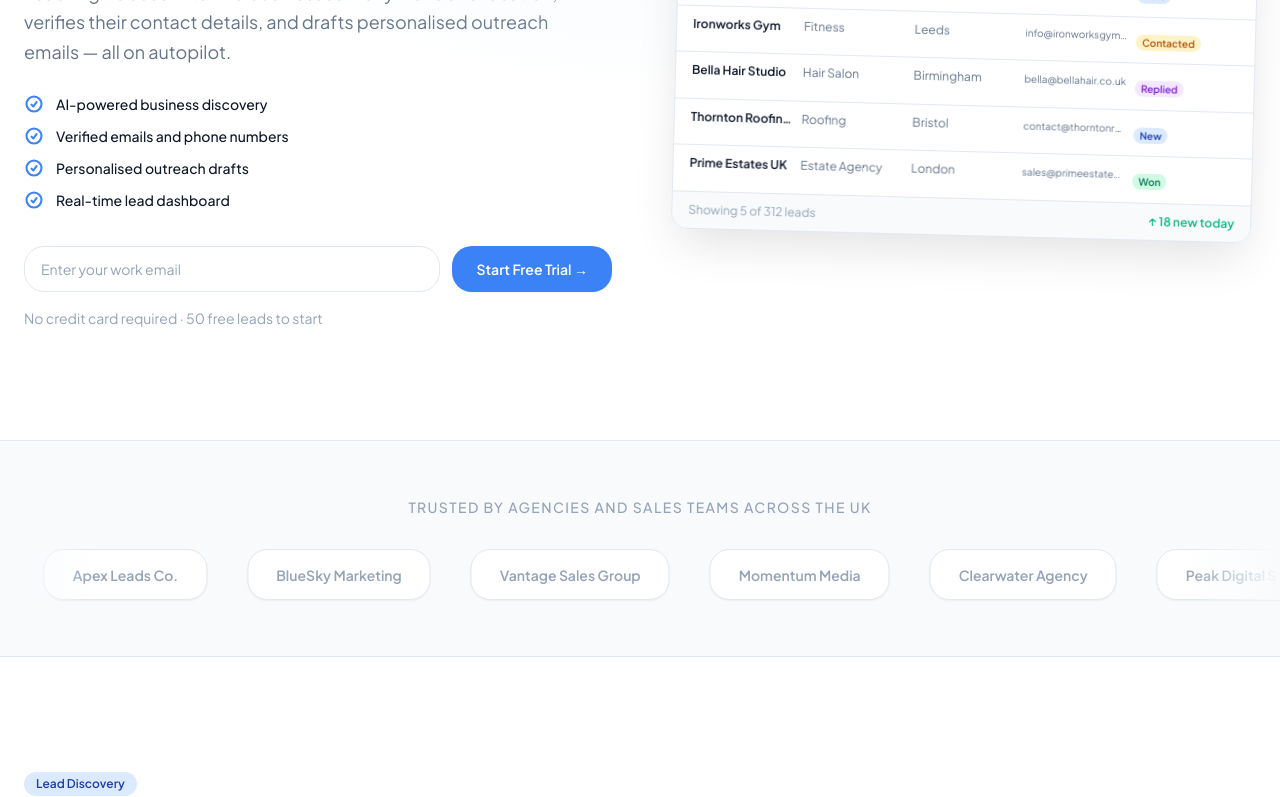
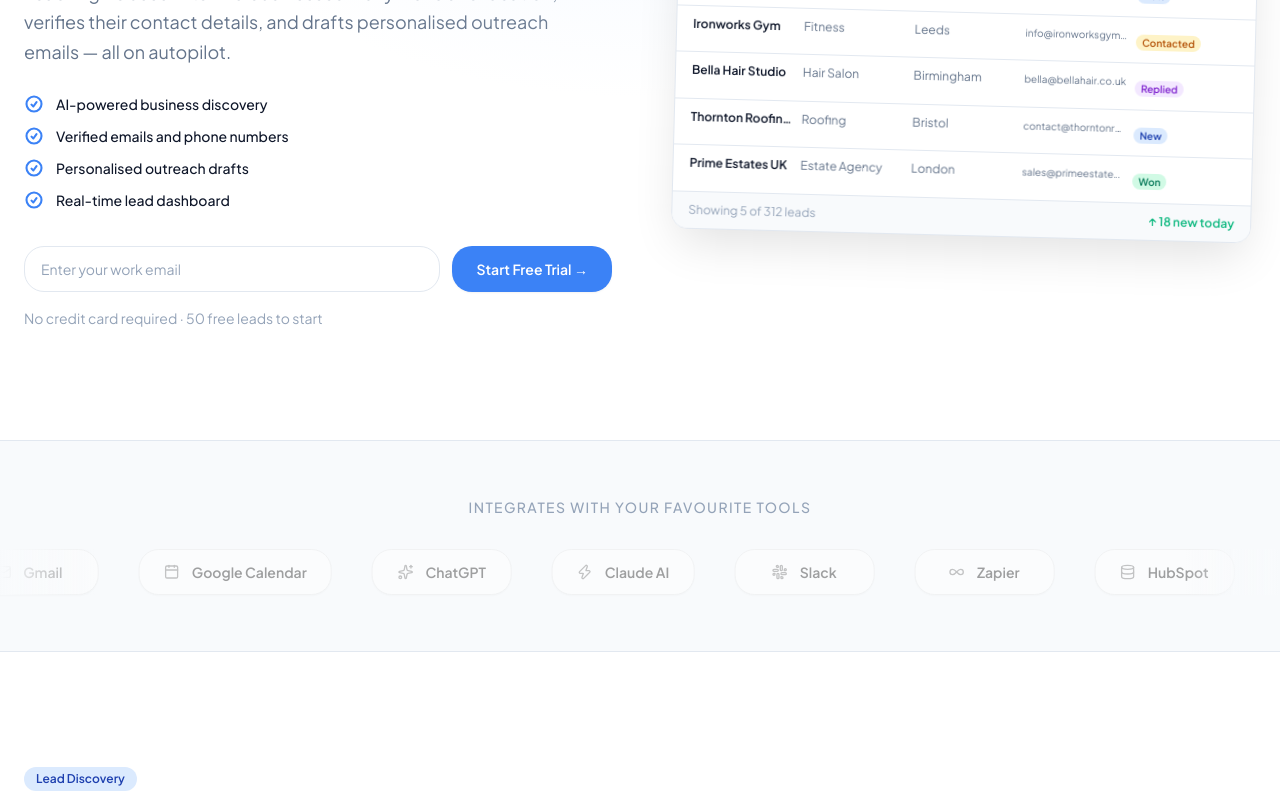
Before and after one commit to weautomatex-gif/leadengine-site, a Next.js app: page / in a window 1280 px wide. Shown: the part 400-1197 px from the top of the page. Built offline with nearby package versions, Linux system fonts and the light colour scheme; no server answers.

Commit message:
Fix integrations section, campaign progress, credit terminology

```diff
--- a/src/app/dashboard/campaigns/page.tsx
+++ b/src/app/dashboard/campaigns/page.tsx
@@ -176,18 +176,9 @@ export default function CampaignsPage() {
                           </div>
                         </td>
                         <td className="px-4 py-3">
-                          <div className="w-full">
-                            <div className="flex justify-between text-[10px] font-semibold uppercase tracking-wider mb-1.5">
-                              <span className="text-[#0F172A]">{found} <span className="text-[#94A3B8]">/ {maxLeads}</span></span>
-                              <span className="text-[#64748B]">{percent}%</span>
-                            </div>
-                            <div className="h-1.5 w-full bg-slate-100 rounded-full overflow-hidden">
-                              <div
-                                className={`h-full rounded-full transition-all duration-1000 ${percent === 100 ? 'bg-emerald-500' : 'bg-[#3B82F6]'}`}
-                                style={{ width: `${percent}%` }}
-                              />
-                            </div>
-                          </div>
+                          <span className="text-xs font-bold text-[#0F172A]">
+                            {found} {found === 1 ? 'lead' : 'leads'} found
+                          </span>
                         </td>
                         <td className="px-4 py-3">
                           <StatusBadge status={displayStatus} />
--- a/src/app/dashboard/scout/page.tsx
+++ b/src/app/dashboard/scout/page.tsx
@@ -248,7 +248,7 @@ export default function ScoutRunPage() {
                         : 'bg-white border-[#E2E8F0] text-[#64748B] hover:border-slate-300'
                     }`}
                   >
-                    {num}
+                    Up to {num}
                   </button>
                 ))}
               </div>
@@ -275,9 +275,9 @@ export default function ScoutRunPage() {
               </button>
               {!fetchingCredits && creditsLeft !== null && (
                 <p className="text-center text-[10px] font-bold text-[#94A3B8] uppercase tracking-widest mt-4">
-                   {leadCount > creditsLeft
-                     ? `Insufficient credits (${creditsLeft} remaining)`
-                     : `Uses ${leadCount} of ${creditsLeft} available credits`}
+                   {leadCount > (creditsLeft || 0)
+                     ? `Insufficient leads (${creditsLeft} remaining)`
+                     : `Up to ${leadCount} leads · ${creditsLeft} leads remaining this month`}
                 </p>
               )}
             </div>
@@ -351,7 +351,7 @@ export default function ScoutRunPage() {
             {!fetchingCredits && creditsLeft !== null && (
                <div className="pt-4 border-t border-slate-100 w-full text-center">
                   <p className="text-[10px] font-black text-[#94A3B8] uppercase tracking-widest">
-                     Using {leadCount} of {creditsLeft} credits
+                     Up to {leadCount} leads · {creditsLeft} leads remaining this month
                   </p>
                </div>
             )}
--- a/src/components/sections/TrustBar.tsx
+++ b/src/components/sections/TrustBar.tsx
@@ -1,25 +1,40 @@
 'use client'
 
-const agencies = [
-  'GrowthPulse Agency',
-  'NorthStar Digital',
-  'Apex Leads Co.',
-  'BlueSky Marketing',
-  'Vantage Sales Group',
-  'Momentum Media',
-  'Clearwater Agency',
-  'Peak Digital Studio',
+import {
+  MapPin,
+  Search,
+  Mail,
+  Calendar,
+  Sparkles,
+  Zap,
+  Slack,
+  Infinity,
+  Database,
+  FileText
+} from 'lucide-react'
+
+const tools = [
+  { name: 'Google Maps', icon: MapPin },
+  { name: 'Google', icon: Search },
+  { name: 'Gmail', icon: Mail },
+  { name: 'Google Calendar', icon: Calendar },
+  { name: 'ChatGPT', icon: Sparkles },
+  { name: 'Claude AI', icon: Zap },
+  { name: 'Slack', icon: Slack },
+  { name: 'Zapier', icon: Infinity },
+  { name: 'HubSpot', icon: Database },
+  { name: 'Notion', icon: FileText },
 ]
 
 // Duplicate for seamless loop
-const allAgencies = [...agencies, ...agencies]
+const allTools = [...tools, ...tools]
 
 export default function TrustBar() {
   return (
     <section className="py-14 bg-[#F8FAFC] border-y border-[#E2E8F0] overflow-hidden">
       <div className="max-w-7xl mx-auto px-6 mb-8 text-center">
         <p className="text-sm font-medium text-[#94A3B8] uppercase tracking-widest">
-          Trusted by agencies and sales teams across the UK
+          INTEGRATES WITH YOUR FAVOURITE TOOLS
         </p>
       </div>
 
@@ -34,12 +49,13 @@ export default function TrustBar() {
         />
 
         <div className="marquee-track">
-          {allAgencies.map((name, i) => (
+          {allTools.map((tool, i) => (
             <div
               key={i}
-              className="flex-shrink-0 mx-5 px-7 py-3 rounded-xl bg-white border border-[#E2E8F0] shadow-sm"
+              className="flex-shrink-0 mx-5 px-6 py-3 rounded-xl bg-white border border-[#E2E8F0] shadow-sm flex items-center gap-3 transition-all duration-300 grayscale opacity-40 hover:grayscale-0 hover:opacity-100 min-w-[140px] justify-center"
             >
-              <span className="text-sm font-semibold text-[#94A3B8] whitespace-nowrap">{name}</span>
+              <tool.icon className="w-4 h-4 text-[#64748B]" />
+              <span className="text-sm font-semibold text-[#0F172A] whitespace-nowrap">{tool.name}</span>
             </div>
           ))}
         </div>
```
